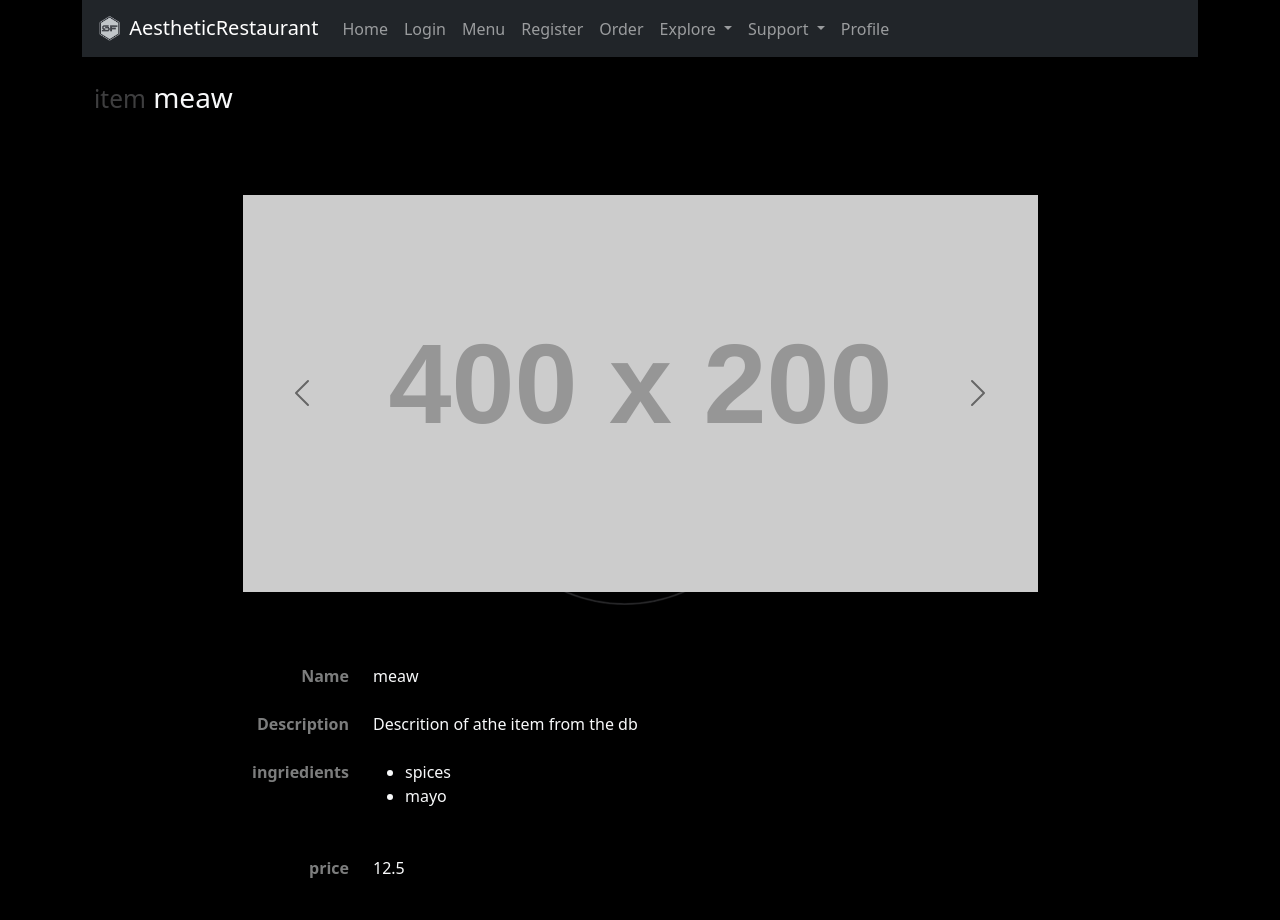
After one commit to swasal/Aesthetic-Restaurant, a Flask app: page /menu/1 in a window 1280 px wide. The commit adds this page. Run offline with Flask 3, Linux system fonts and the light colour scheme; grey boxes labelled with a size stand in for pictures from a placeholder-image service; some libraries are stand-ins or nearby versions.

Commit message:
feature/ admin-menu and dietary-recommendations
-added dietary recommendation tot he menu page
-added a menu description for detailed view of the menu

```diff
--- a/app.py
+++ b/app.py
@@ -8,6 +8,7 @@ from flask import Flask, render_template, request, redirect, url_for
 #global
 
 users = [] # In-memory storage for user data
+userlogin=True #track if user is logged in
 
 
 
@@ -22,13 +23,18 @@ app = Flask(__name__)
 
 
 
+#testing routes
+
+
+
 
 #routing traffic
-
 
 @app.route("/")
 def home():
     return render_template("index.html", title="Home")
+
+
 
 @app.route("/login", methods=["GET", "POST"])
 def login():
@@ -50,7 +56,9 @@ def login():
         return redirect(url_for('login'))
 
     # Render the login form
-    return render_template('login.html')
+    return render_template('login.html', title="Login")
+
+
 
 @app.route("/register", methods=["GET", "POST"])
 def register():
@@ -85,7 +93,7 @@ def register():
         return redirect(url_for('login'))
 
     # Render the register form
-    return render_template('register.html')  # Display the sign-in form
+    return render_template('register.html', title="Register")  # Display the sign-in form
 
 
 
@@ -95,10 +103,11 @@ def profile():
 
 
 
-
 @app.route("/contact")
 def contact():
     return render_template("contact.html", title="Contact Us")
+
+
 
 @app.route('/ordersummary')
 def ordersummary():
@@ -109,19 +118,49 @@ def ordersummary():
     ]
     return render_template('order_summary.html', title="Order Summary", ordersummary=ordersummary)
 
+
+
 @app.route("/reservation")
 def reservation():
     return render_template("reservation.html", title="Reservation")
 
-@app.route('/menu')
-def menu():
-    # Sample menu data
-    menu = [
-        ['item_id', 'Cake', 'A vanilla cake', "A description of the item"],
-        ['item_id', 'Cake', 'A vanilla cake', "A description of the item"],
-        ['item_id', 'Cake', 'A vanilla cake', "A description of the item"],
-    ]
-    return render_template('menu.html', title="Menu", menu=menu)
 
+@app.route('/menu', defaults={'item_id': None})
+@app.route('/menu/<item_id>')
+def menu(item_id):
+    global userlogin
+
+    if item_id==None: #render menu page
+
+        # Sample menu data
+        menu = [
+            ['item_id_1', 'Cake', 'A vanilla cake', "A description of the item"],
+            ['item_id_2', 'Cake', 'A vanilla cake', "A description of the item"],
+            ['item_id_3', 'Cake', 'A vanilla cake', "A description of the item"],
+        ]
+
+        return render_template('menu.html', title="Menu", menu=menu, userlogin=userlogin)
+
+
+    else: #render item description page
+
+
+        class dish:
+            # Constructor to initialize the object with name and age
+            def __init__(self, name, item_id, description, picture, ingriedients, price):
+                self.name = name
+                self.id = item_id
+                self.description=description
+                self.picture=picture
+                self.ingriedients=ingriedients
+                self.price=price
+
+        item=dish("meaw", 1234, "Descrition of athe item from the db", "A list of the pictures", ["spices", "mayo"], 12.50)
+
+        return render_template('menu-description.html', title=f"{item_id}", item=item)
+
+
+
+#executing file
 if __name__ == "__main__":
     app.run(debug=True)
--- /dev/null
+++ b/templates/menu-description.html
@@ -0,0 +1,100 @@
+
+{% extends 'base.html' %}
+
+
+{% block content %}
+    <h3 class="text-light">
+        <small class="text-light text-opacity-25">item</small>
+        {{ item.name }}
+
+    </h3>
+    <br><br><br>
+
+    <!-- MEnu pictures -->
+
+    <div class="container text-center">
+        <div class="row align-items-center">
+            <div class="col">
+
+            </div>
+            <div class="col-9">
+
+                <!--actuakl carousel  -->
+                <div id="carouselExample" class="carousel slide">
+
+                    <div class="carousel-inner">
+
+                        <div class="carousel-item active">
+                            <img src="https://placehold.co/400x200" class="d-block w-100" alt="...">
+                        </div>
+
+
+                        <div class="carousel-item">
+                            <img src="https://placehold.co/400x200" class="d-block w-100" alt="...">
+                        </div>
+
+
+                    </div>
+
+
+                    <!-- Buttons for navigation -->
+                    <button class="carousel-control-prev" type="button" data-bs-target="#carouselExample" data-bs-slide="prev">
+                    <span class="carousel-control-prev-icon" aria-hidden="true"></span>
+                    <span class="visually-hidden">Previous</span>
+                    </button>
+                    <button class="carousel-control-next" type="button" data-bs-target="#carouselExample" data-bs-slide="next">
+                    <span class="carousel-control-next-icon" aria-hidden="true"></span>
+                    <span class="visually-hidden">Next</span>
+                    </button>
+                </div>
+
+
+            </div>
+            <div class="col">
+
+            </div>
+        </div>
+      </div>
+
+
+
+
+
+
+
+
+
+
+    <br><br><br>
+
+
+
+    <!-- itemion stats in details -->
+
+    <dl class="row text-light">
+        <dt class="col-sm-3 text-truncate text-light fw-bolder text-opacity-50 text-end">Name</dt>
+        <dd class="col-sm-9 text-light ">{{ item.name }}</dd>
+        <br><br>
+
+        <dt class="col-sm-3 text-truncate text-light fw-bolder text-opacity-50 text-end">Description</dt>
+        <dd class="col-sm-9 text-light ">{{item.description}}</dd>
+        <br><br>
+
+        <dt class="col-sm-3 text-truncate text-light fw-bolder text-opacity-50 text-end">ingriedients</dt>
+        <dd class="col-sm-9 text-light">
+            <ul>
+                {% for j in item.ingriedients %}
+                <li>{{ j }}</li>
+                {% endfor %}
+            </ul>
+        </dd>
+        <br><br><br><br>
+
+
+        <dt class="col-sm-3 text-truncate text-light fw-bolder text-opacity-50 text-end">price</dt>
+        <dd class="col-sm-9 text-light">{{item.price}}</dd>
+        <br><br>
+
+    </dl>
+
+{% endblock %}
```
Also changed, not shown: templates/index.html (+11 -11 lines), templates/menu.html (+50 -3 lines).
